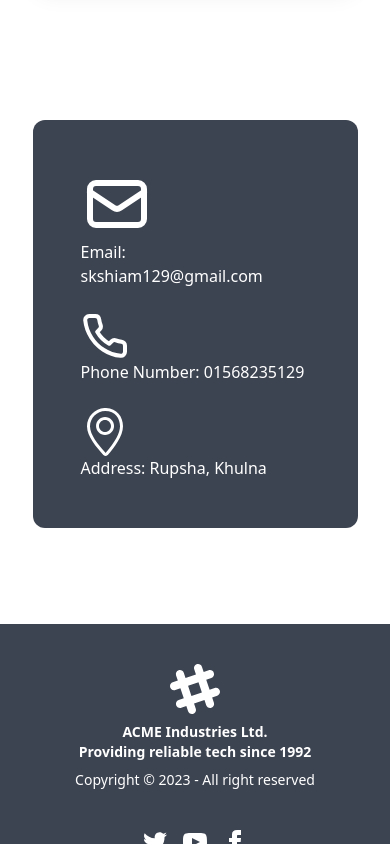
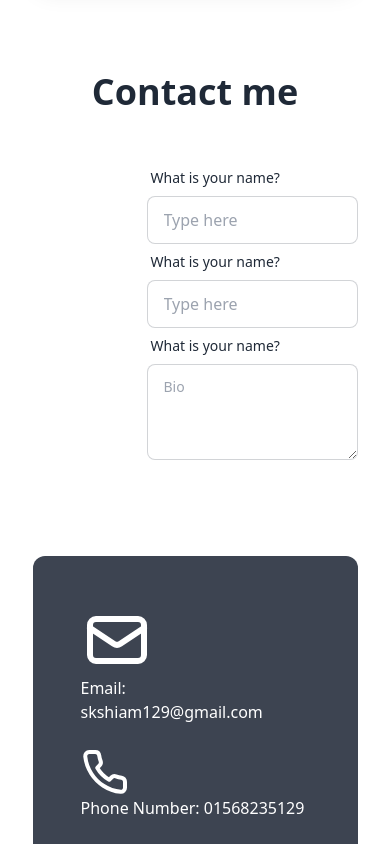
Before and after one commit to shiamhub/my-portfolio, a React (Vite) app: page / in a window 390 px wide. Shown: the part 4480-5324 px from the top of the page. Built offline with nearby package versions, Linux system fonts and the light colour scheme.

Commit message:
added input

```diff
--- a/src/componentes/Navbar.jsx
+++ b/src/componentes/Navbar.jsx
@@ -19,6 +19,7 @@ const Navbar = () => {
         <li><Link to="about" spy={true} smooth={true} offset={-80} duration={500}>About</Link></li>
         <li><Link to="skills" spy={true} smooth={true} offset={-80} duration={500}>Skills</Link></li>
         <li><Link to="projects" spy={true} smooth={true} offset={-80} duration={500}>Projects</Link></li>
+        <li><Link to="contact" spy={true} smooth={true} offset={-80} duration={500}>Contact</Link></li>
     </>
 
     return (
--- a/src/pages/Contact/Contact.jsx
+++ b/src/pages/Contact/Contact.jsx
@@ -3,7 +3,37 @@ import { FiPhone } from 'react-icons/fi';
 import { SlLocationPin } from 'react-icons/sl';
 const Contact = () => {
     return (
-        <div className='w-10/12 mx-auto lg:grid space-y-6 lg:space-y-0 grid-cols-3 gap-8 items-center bg-neutral lg:p-24 p-12 my-24 rounded-xl text-white'>
+        <div className='w-10/12 mx-auto'>
+            <h1 className="text-4xl text-center font-bold lg:mt-20 mb-12">Contact me</h1>
+
+            <div className="flex gap-5">
+                <div className='w-1/3'>
+
+                </div>
+                <div className='w-2/3'>
+                    <div className="form-control w-full">
+                        <label className="label">
+                            <span className="label-text">What is your name?</span>
+                        </label>
+                        <input type="text" placeholder="Type here" className="input input-bordered w-full" />
+                    </div>
+                    <div className="form-control w-full">
+                        <label className="label">
+                            <span className="label-text">What is your name?</span>
+                        </label>
+                        <input type="text" placeholder="Type here" className="input input-bordered w-full" />
+                    </div>
+                    <div className="form-control">
+                        <label className="label">
+                            <span className="label-text">What is your name?</span>
+                        </label>
+                        <textarea className="textarea textarea-bordered h-24" placeholder="Bio"></textarea>
+
+                    </div>
+                </div>
+            </div>
+
+            <div id='contact' className='lg:grid space-y-6 lg:space-y-0 grid-cols-3 gap-8 items-center bg-neutral lg:p-24 p-12 my-24 rounded-xl text-white'>
                 <div>
                     <HiOutlineMail className='text-7xl'></HiOutlineMail>
                     <p>Email: skshiam129@gmail.com</p>
@@ -18,6 +48,7 @@ const Contact = () => {
                 </div>
 
             </div>
+        </div>
     );
 };
 
```
Also changed, not shown: 2 other files (tests, documents, lock files or other folders). Lines whose indentation alone changed are shown as unchanged.
